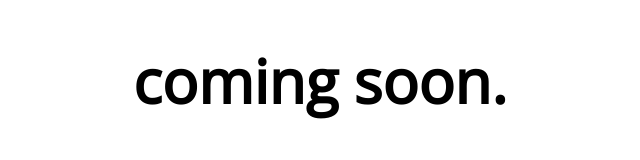
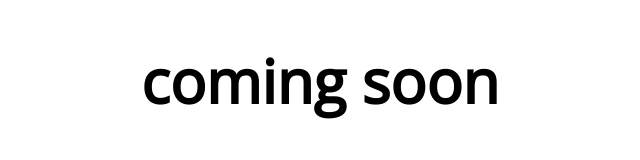
Before and after one commit to PinkieBarto/bartoszjasik.com, a plain HTML site: page index.html in a window 1280 px wide. Shown: the whole page, without its empty margins (320-960 px from the left). Drawn offline with nearby package versions, Linux system fonts and the light colour scheme.

Commit message:
Update index.html

```diff
--- a/index.html
+++ b/index.html
@@ -6,6 +6,6 @@
         <link href="https://fonts.googleapis.com/css?family=Open+Sans&display=swap" rel="stylesheet">
     </head>
     <body>
-        <h1>coming soon.</h1>
+        <h1>coming soon</h1>
     </body>
 </html>
```
